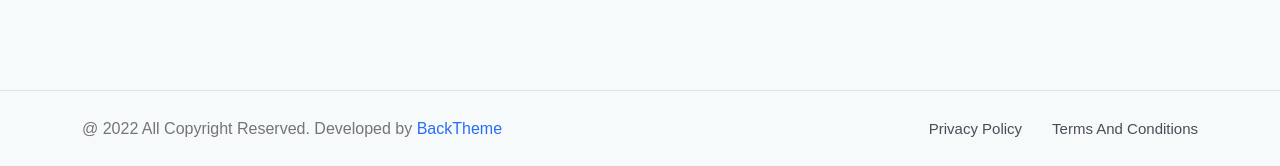
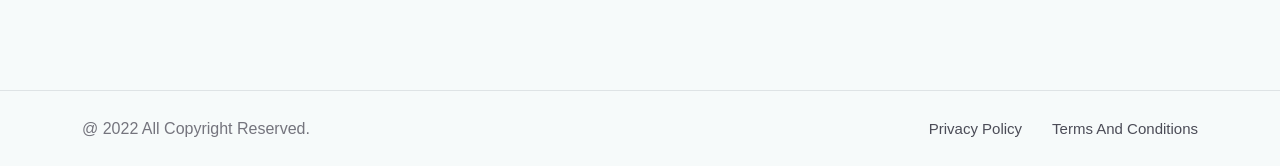
Before and after one commit to abbasalitmk/mes, a plain HTML site: page index.html in a window 1280 px wide. Shown: the part 6075-6241 px from the top of the page. Drawn offline with Linux system fonts and the light colour scheme; files whose address does not match are found by name; a web font is replaced by a local one.

Commit message:
Update index.html

```diff
--- a/index.html
+++ b/index.html
@@ -1220,7 +1220,7 @@
 
         <div class="copyright">
             <div class="container">
-                <div class="back-copy-left">@ 2022 All Copyright Reserved. Developed by <a href="#">BackTheme</a></div>
+                <div class="back-copy-left">@ 2022 All Copyright Reserved. </div>
                 <div class="back-copy-right">
                     <ul>
                         <li><a href="#">Privacy Policy</a></li>
```
